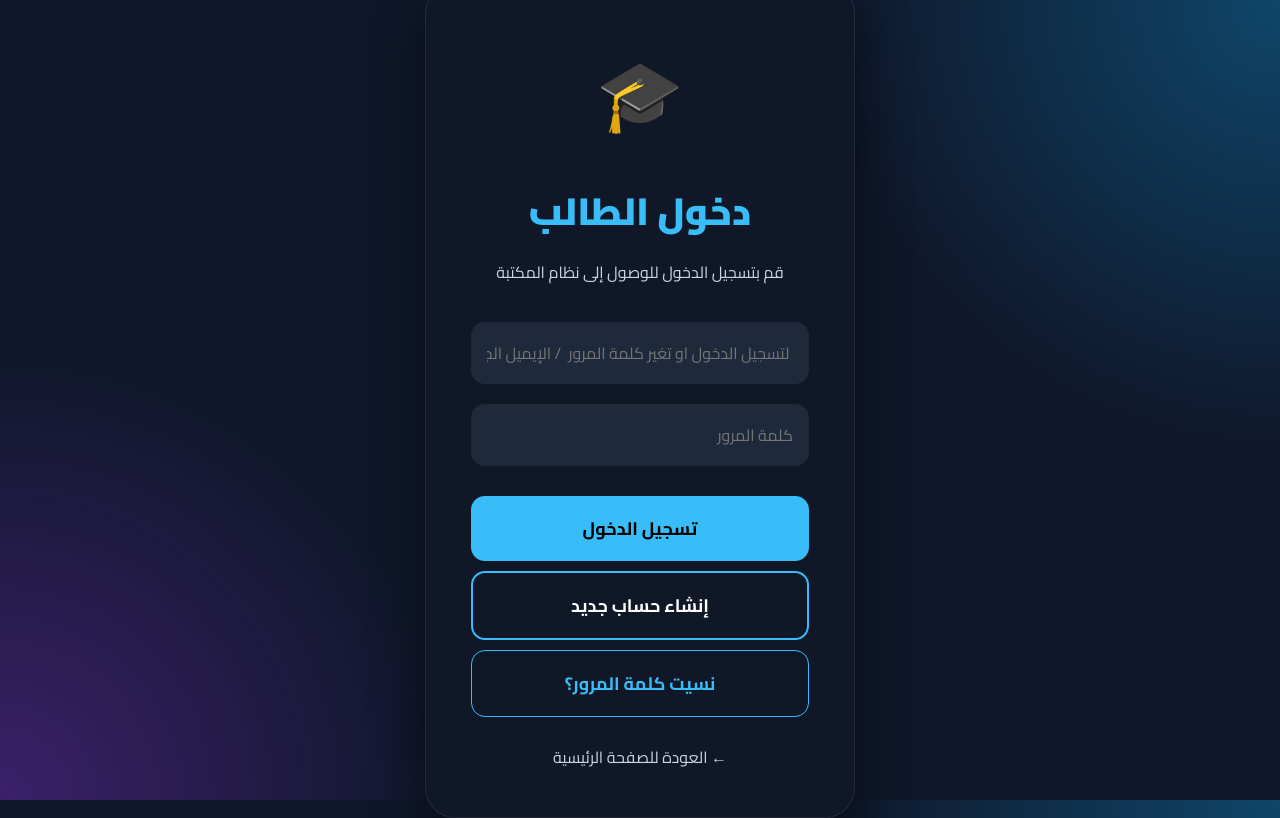
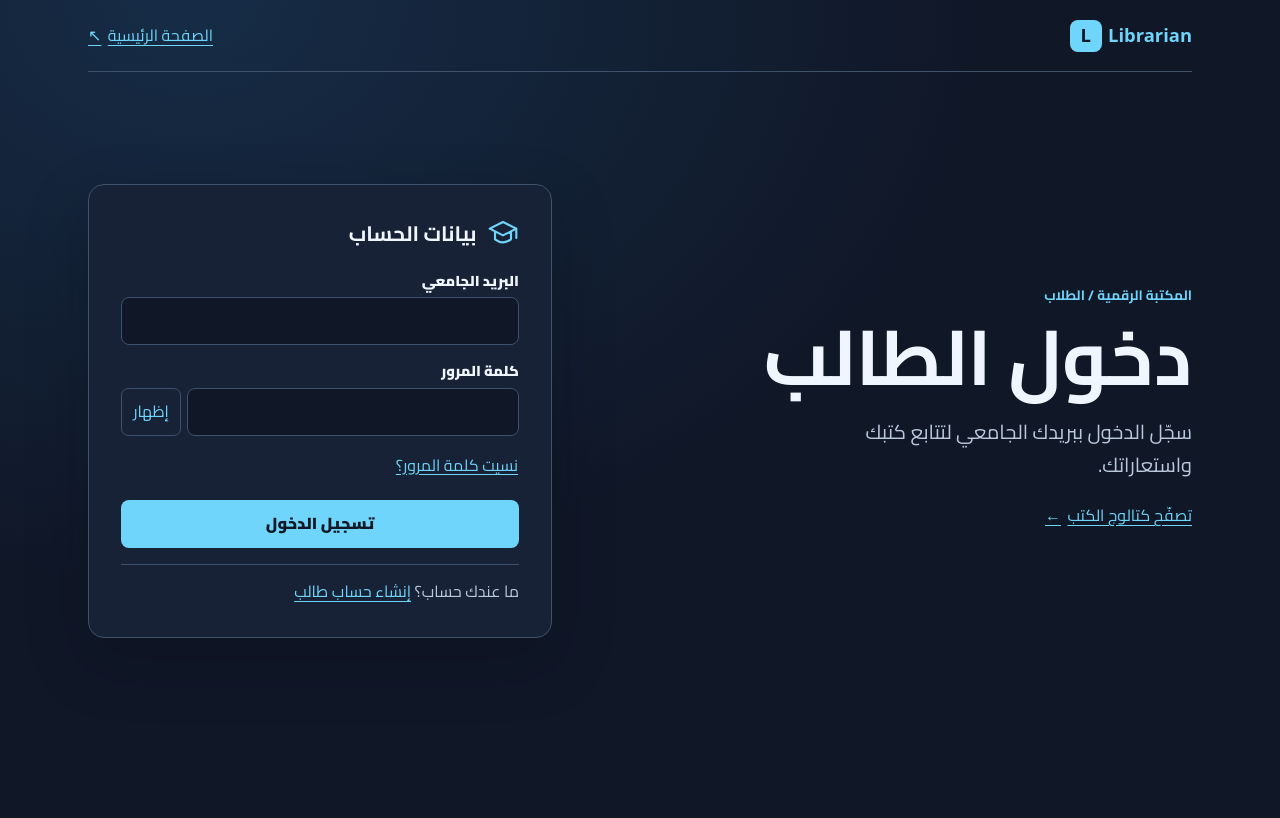
Before and after one commit to nezar2004/Librarian, a plain HTML site: page student_login.html in a window 1280 px wide. Drawn offline with Linux system fonts and the light colour scheme.

Commit message:
Redesign the student and librarian sign-in pages

```diff
--- /dev/null
+++ b/login-ui.js
@@ -0,0 +1,49 @@
+export function showLoginStatus(message, state) {
+  const status = document.getElementById("login-status");
+  status.textContent = message;
+  status.dataset.state = state;
+}
+
+export function initLogin(authenticate, resetPassword) {
+  const form = document.getElementById("login-form");
+  const email = form.querySelector('input[type="email"]');
+  const password = form.querySelector('[autocomplete="current-password"]');
+  const toggle = document.getElementById("toggle-password");
+  const submit = form.querySelector('button[type="submit"]');
+  const reset = document.getElementById("reset-password");
+  let pending = false;
+
+  async function run(action, message) {
+    if (pending) return;
+    pending = true;
+    submit.disabled = true;
+    if (reset) reset.disabled = true;
+    showLoginStatus(message, "pending");
+    try {
+      await action();
+    } finally {
+      pending = false;
+      submit.disabled = false;
+      if (reset) reset.disabled = false;
+    }
+  }
+
+  toggle.hidden = false;
+  toggle.addEventListener("click", () => {
+    const visible = password.type === "password";
+    password.type = visible ? "text" : "password";
+    toggle.textContent = visible ? "إخفاء" : "إظهار";
+    toggle.setAttribute("aria-pressed", String(visible));
+  });
+  form.addEventListener("submit", event => {
+    event.preventDefault();
+    void run(authenticate, "جاري تسجيل الدخول…");
+  });
+  submit.disabled = false;
+  if (reset && resetPassword) {
+    reset.disabled = false;
+    reset.addEventListener("click", () => {
+      if (email.reportValidity()) void run(resetPassword, "جاري طلب رابط إعادة التعيين…");
+    });
+  }
+}
--- /dev/null
+++ b/login.css
@@ -0,0 +1,49 @@
+* { box-sizing: border-box; }
+.login-page {
+  --surface: #182236;
+  --ink: #f0f6ff;
+  --muted: #bbc9dc;
+  --line: #40516b;
+  --accent: #70d5fa;
+  margin: 0;
+  min-height: 100vh;
+  color: var(--ink);
+  background: radial-gradient(ellipse at 15% 0%, #162c46 0, transparent 52%), #101727;
+  font: 1rem/1.65 Cairo, system-ui, sans-serif;
+  color-scheme: dark;
+}
+.staff-login { --accent: #b4b9ff; background: radial-gradient(ellipse at 15% 0%, #252c50 0, transparent 52%), #101727; }
+.login-shell { width: min(69rem, 100% - 2.5rem); margin-inline: auto; }
+.login-header { min-height: 4.5rem; display: flex; align-items: center; justify-content: space-between; gap: .75rem; border-bottom: 1px solid var(--line); }
+.login-page a { color: var(--accent); text-underline-offset: .23em; }
+.login-header a, .login-catalog { display: inline-flex; align-items: center; min-height: 44px; gap: .4rem; }
+.login-brand { font: 750 1.15rem/1 system-ui, sans-serif; text-decoration: none; direction: ltr; }
+.login-brand span { display: grid; place-items: center; width: 2rem; height: 2rem; border-radius: .5rem; color: #101727; background: var(--accent); }
+.login-layout { display: grid; grid-template-columns: minmax(0,1fr) minmax(0,29rem); gap: clamp(1.75rem,7vw,6.5rem); align-items: center; padding-block: clamp(2rem,9vw,7rem); }
+.login-intro h1, .login-card h2, .login-page p { margin: 0; }
+.login-eyebrow { color: var(--accent); font-size: .85rem; font-weight: 700; }
+.login-intro h1 { margin-block: .4rem .85rem; font-size: clamp(2.4rem,6vw,5.5rem); line-height: 1.15; }
+.login-intro p:not(.login-eyebrow) { max-width: 37ch; color: var(--muted); font-size: clamp(1rem,2vw,1.25rem); }
+.login-catalog { margin-top: .8rem; }
+.login-card { min-width: 0; padding: clamp(1rem,3vw,2rem); background: var(--surface); border: 1px solid var(--line); border-radius: 1rem; box-shadow: 0 22px 60px #060a1544; }
+.login-card-heading { display: flex; align-items: center; gap: .65rem; margin-bottom: 1.1rem; }
+.login-card-heading svg { width: 2rem; height: 2rem; color: var(--accent); }
+.login-card h2 { font-size: 1.3rem; }
+.login-card label { display: block; margin-block: .85rem .3rem; font-size: .9rem; font-weight: 750; }
+.login-page input, .login-page button { font: inherit; }
+.login-page input { min-width: 0; width: 100%; padding: .55rem .7rem; min-height: 48px; border: 1px solid var(--line); border-radius: .5rem; color: var(--ink); background: #101727; }
+.login-password { display: grid; grid-template-columns: minmax(0,1fr) auto; gap: .4rem; }
+.login-page button { cursor: pointer; }
+#toggle-password, .login-link-button { min-height: 44px; border: 1px solid var(--line); border-radius: .45rem; padding-inline: .7rem; background: transparent; color: var(--accent); }
+.login-link-button { margin-top: .45rem; padding-inline: 0; border-color: transparent; text-decoration: underline; text-underline-offset: .2em; }
+.login-page .login-submit { display: block; min-height: 48px; width: 100%; margin-top: .8rem; padding: .55rem; border: 0; border-radius: .5rem; color: #101727; background: var(--accent); font-weight: 900; }
+.login-page button:disabled { opacity: .55; cursor: default; }
+.login-page :focus-visible { outline: 2px solid var(--accent); outline-offset: 3px; }
+#login-status:not(:empty) { margin-top: .7rem; color: var(--muted); }
+#login-status[data-state="error"] { color: #ffc4c7; }
+#login-status[data-state="success"] { color: #9be6c0; }
+.login-page .login-register { margin-top: 1rem; padding-top: .85rem; border-top: 1px solid var(--line); color: var(--muted); }
+@media (max-width: 760px) {
+  .login-layout { grid-template-columns: 1fr; }
+  .login-header { min-height: 3.7rem; }
+}
--- a/student_login.html
+++ b/student_login.html
@@ -1,247 +1,47 @@
-<!DOCTYPE html>
+<!doctype html>
 <html lang="ar" dir="rtl">
-
 <head>
-  <meta charset="UTF-8">
-  <meta name="viewport" content="width=device-width, initial-scale=1.0">
-
-  <title>دخول الطالب</title>
-
-  <link href="https://fonts.googleapis.com/css2?family=Cairo:wght@300;400;600;700;900&display=swap"
-    rel="stylesheet">
-
-  <style>
-
-    *{
-      margin:0;
-      padding:0;
-      box-sizing:border-box;
-      font-family:'Cairo',sans-serif;
-    }
-
-    body{
-      background:
-      radial-gradient(circle at top right,#0ea5e955,transparent 30%),
-      radial-gradient(circle at bottom left,#9333ea55,transparent 30%),
-      #0f172a;
-
-      height:100vh;
-      display:flex;
-      justify-content:center;
-      align-items:center;
-      overflow:hidden;
-      color:white;
-    }
-
-    .login-box{
-      width:90%;
-      max-width:430px;
-      background:rgba(17,24,39,.9);
-      padding:45px;
-      border-radius:30px;
-      text-align:center;
-      border:1px solid rgba(255,255,255,.08);
-      backdrop-filter:blur(15px);
-      box-shadow:0 25px 50px rgba(0,0,0,.5);
-
-      animation:fadeIn 1s ease;
-    }
-
-    @keyframes fadeIn{
-
-      from{
-        opacity:0;
-        transform:translateY(40px);
-      }
-
-      to{
-        opacity:1;
-        transform:translateY(0);
-      }
-    }
-
-    .icon{
-      font-size:70px;
-      margin-bottom:15px;
-    }
-
-    h1{
-      color:#38bdf8;
-      margin-bottom:10px;
-      font-size:38px;
-      font-weight:900;
-    }
-
-    .subtitle{
-      color:#cbd5e1;
-      margin-bottom:35px;
-      font-size:16px;
-    }
-
-    .input-box{
-      margin-bottom:20px;
-    }
-
-    input{
-      width:100%;
-      padding:16px;
-      border:none;
-      border-radius:14px;
-      background:#1e293b;
-      color:white;
-      font-size:16px;
-      outline:none;
-      transition:.3s;
-    }
-
-    input:focus{
-      border:1px solid #38bdf8;
-      box-shadow:0 0 15px rgba(56,189,248,.3);
-    }
-
-    button{
-      width:100%;
-      padding:16px;
-      border:none;
-      border-radius:14px;
-      background:#38bdf8;
-      color:black;
-      font-size:18px;
-      font-weight:bold;
-      cursor:pointer;
-      margin-top:10px;
-      transition:.4s;
-    }
-
-    button:hover{
-      transform:translateY(-4px);
-      box-shadow:0 15px 25px rgba(56,189,248,.4);
-    }
-
-    .register-btn{
-      background:transparent;
-      border:2px solid #38bdf8;
-      color:white;
-    }
-
-    .register-btn:hover{
-      background:#38bdf8;
-      color:black;
-    }
-
-    .back{
-      display:inline-block;
-      margin-top:25px;
-      text-decoration:none;
-      color:#cbd5e1;
-      transition:.3s;
-    }
-
-    .back:hover{
-      color:#38bdf8;
-    }
-
-    @media(max-width:768px){
-
-      .login-box{
-        padding:35px 25px;
-      }
-
-      h1{
-        font-size:30px;
-      }
-
-      .icon{
-        font-size:55px;
-      }
-    }
-	.forgot-btn{
-	  background:transparent;
-	  border:1px solid #38bdf8;
-	  color:#38bdf8;
-	}
-
-	.forgot-btn:hover{
-	  background:#38bdf8;
-	  color:black;
-	}
-
-  </style>
-
+  <meta charset="utf-8">
+  <meta name="viewport" content="width=device-width, initial-scale=1">
+  <title>دخول الطالب | Librarian</title>
+  <link rel="stylesheet" href="https://fonts.googleapis.com/css2?family=Cairo:wght@400;600;700;900&amp;display=swap">
+  <link rel="stylesheet" href="login.css">
 </head>
-
-<body>
-
-  <div class="login-box">
-
-    <div class="icon">
-      🎓
+<body class="login-page student-login">
+  <header class="login-shell login-header">
+    <a class="login-brand" href="index.html"><span aria-hidden="true">L</span> Librarian</a>
+    <a href="index.html">الصفحة الرئيسية <span aria-hidden="true">↖</span></a>
+  </header>
+  <main class="login-shell login-layout">
+    <div class="login-intro">
+      <p class="login-eyebrow">المكتبة الرقمية / الطلاب</p>
+      <h1>دخول الطالب</h1>
+      <p>سجّل الدخول ببريدك الجامعي لتتابع كتبك واستعاراتك.</p>
+      <a class="login-catalog" href="catalog.html">تصفّح كتالوج الكتب <span aria-hidden="true">←</span></a>
     </div>
-
-    <h1>
-      دخول الطالب
-    </h1>
-
-    <p class="subtitle">
-      قم بتسجيل الدخول للوصول إلى نظام المكتبة
-    </p>
-
-    <!-- EMAIL -->
-
-    <div class="input-box">
-
-      <input
-      type="email"
-      id="loginEmail"
-      placeholder=" لتسجيل الدخول او تغير كلمة المرور  / الإيميل الجامعي">
-
-    </div>
-
-    <!-- PASSWORD -->
-
-    <div class="input-box">
-
-      <input
-      type="password"
-      id="loginPassword"
-      placeholder="كلمة المرور">
-
-    </div>
-
-    <!-- LOGIN BUTTON -->
-
-    <button onclick="loginStudent()">
-      تسجيل الدخول
-    </button>
-
-    <!-- REGISTER PAGE -->
-
-    <a href="student-register.html">
-
-      <button class="register-btn">
-        إنشاء حساب جديد
-      </button>
-
-    </a>
-
-    <!-- BACK -->
-	<button class="forgot-btn" onclick="resetPassword()">
-	  نسيت كلمة المرور؟
-	</button>
-    <a href="index.html" class="back">
-      ← العودة للصفحة الرئيسية
-    </a>
-
-  </div>
-
-
-
-
-
-
-  <!-- FIREBASE -->
-
+    <section class="login-card" aria-labelledby="credentials">
+      <div class="login-card-heading">
+        <svg viewBox="0 0 24 24" aria-hidden="true" fill="none" stroke="currentColor" stroke-width="1.6" stroke-linecap="round" stroke-linejoin="round"><path d="m2 8 10-5 10 5-10 5-10-5zm4 2v6c4 3 8 3 12 0v-6m4-2v7"/></svg>
+        <h2 id="credentials">بيانات الحساب</h2>
+      </div>
+      <form id="login-form">
+        <label for="studentEmail">البريد الجامعي</label>
+        <input type="email" id="studentEmail" autocomplete="username" dir="ltr" required>
+        <label for="studentPassword">كلمة المرور</label>
+        <div class="login-password">
+          <input type="password" id="studentPassword" autocomplete="current-password" dir="ltr" required>
+          <button id="toggle-password" type="button" aria-controls="studentPassword" aria-pressed="false" hidden>إظهار</button>
+        </div>
+        <button id="reset-password" class="login-link-button" type="button" disabled>نسيت كلمة المرور؟</button>
+        <button class="login-submit" type="submit" disabled>تسجيل الدخول</button>
+        <p id="login-status" role="status" aria-atomic="true"></p>
+        <noscript><p>فعّل JavaScript حتى تقدر تسجّل الدخول.</p></noscript>
+      </form>
+      <p class="login-register">ما عندك حساب؟ <a href="student-register.html">إنشاء حساب طالب</a></p>
+    </section>
+  </main>
 <script type="module">
+import { initLogin, showLoginStatus } from "./login-ui.js";
 
 import { initializeApp }
 from "https://www.gstatic.com/firebasejs/12.13.0/firebase-app.js";
@@ -290,7 +90,7 @@ const db = getFirestore(app);
 
 // LOGIN FUNCTION
 
-window.loginStudent = async function(){
+async function authenticate(){
 
   const email =
   document.getElementById('loginEmail').value;
@@ -301,7 +101,7 @@ window.loginStudent = async function(){
 
   if(!email || !password){
 
-    alert("يرجى تعبئة جميع الحقول");
+    showLoginStatus("يرجى تعبئة جميع الحقول.", "error");
     return;
   }
 
@@ -349,7 +149,7 @@ window.loginStudent = async function(){
     }
 
 
-    alert("تم تسجيل الدخول بنجاح 🎉");
+
 
 
     // التحويل للبوابة
@@ -361,21 +161,21 @@ window.loginStudent = async function(){
 
   catch(error){
 
-    alert("الإيميل أو كلمة المرور غير صحيحة");
+    showLoginStatus("تعذّر تسجيل الدخول. تأكّد من بريدك وكلمة المرور وحاول مرة ثانية.", "error");
 
   }
 
 }
 // RESET PASSWORD
 
-window.resetPassword = async function(){
+async function resetPassword(){
 
   const email =
   document.getElementById("loginEmail").value;
 
   if(!email){
 
-    alert("أدخل الإيميل أولاً");
+    showLoginStatus("أدخل بريدك الجامعي أولًا.", "error");
     return;
   }
 
@@ -386,22 +186,19 @@ window.resetPassword = async function(){
       email
     );
 
-    alert(
-      "تم إرسال رابط تغيير كلمة المرور إلى الإيميل 📧"
-    );
+    showLoginStatus("إذا البريد مربوط بحساب، رح يوصلك رابط إعادة تعيين كلمة المرور.", "success");
 
   }
 
   catch(error){
 
-    alert(
-      "حدث خطأ، تأكد من الإيميل"
-    );
+    showLoginStatus("تعذّر طلب إعادة تعيين كلمة المرور. تأكّد من البريد وحاول مرة ثانية.", "error");
 
   }
 
 }
+
+initLogin(authenticate, resetPassword);
 </script>
-
 </body>
 </html>
```
Also changed, not shown: admin_login.html (+47 -211 lines).
